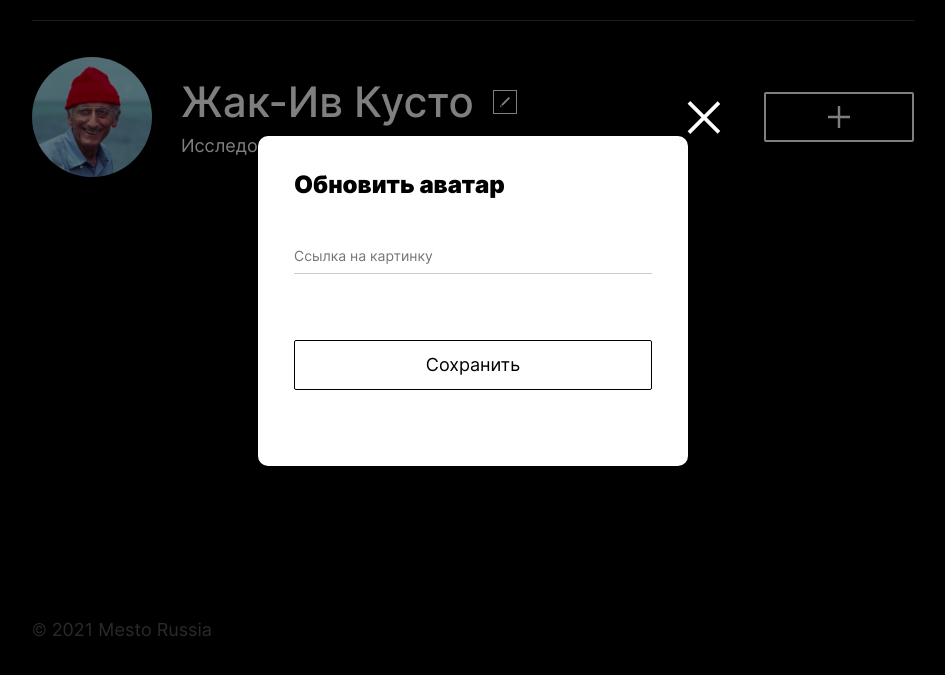
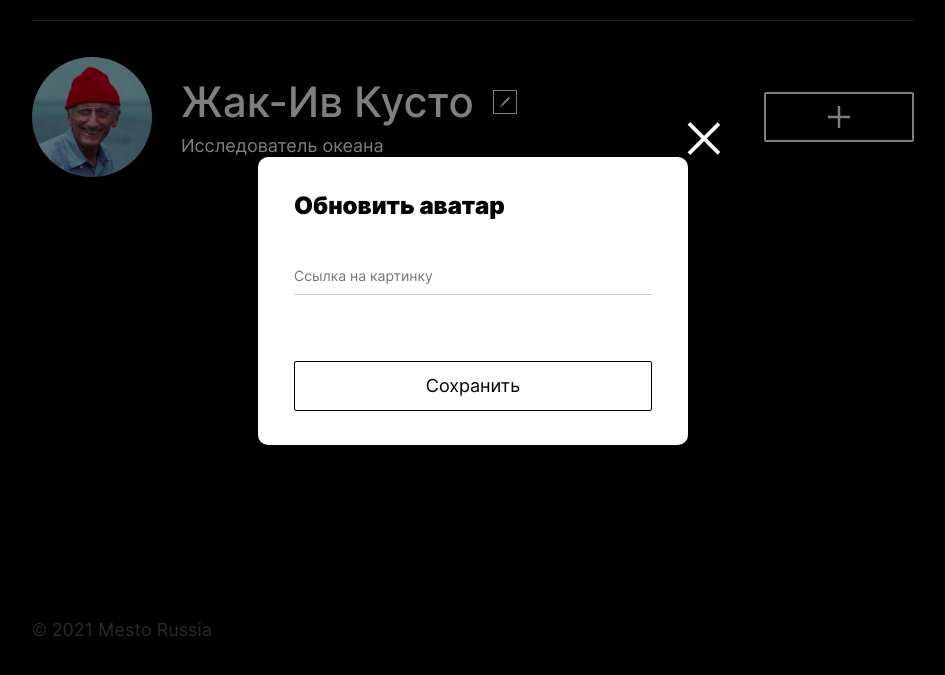
Before and after one commit to m9ut/mesto-project-ff, a website built with webpack: page src/index.html in a window 1280 px wide. Both pictures are taken after a click on the element 273 px from the left and 216 px from the top of the page. Shown: the part 99-774 px from the top of the page, without its empty margins (167-1112 px from the left). Built offline with nearby package versions, Linux system fonts and the light colour scheme; no server answers.

Commit message:
first review project7

```diff
--- a/src/blocks/popup/__content/popup__content.css
+++ b/src/blocks/popup/__content/popup__content.css
@@ -1,7 +1,7 @@
 .popup__content {
   max-width: 430px;
   width: 100%;
-  min-height: 330px;
+  min-height: 272px;
   background-color: #fff;
   border-radius: 10px;
   position: relative;
```
